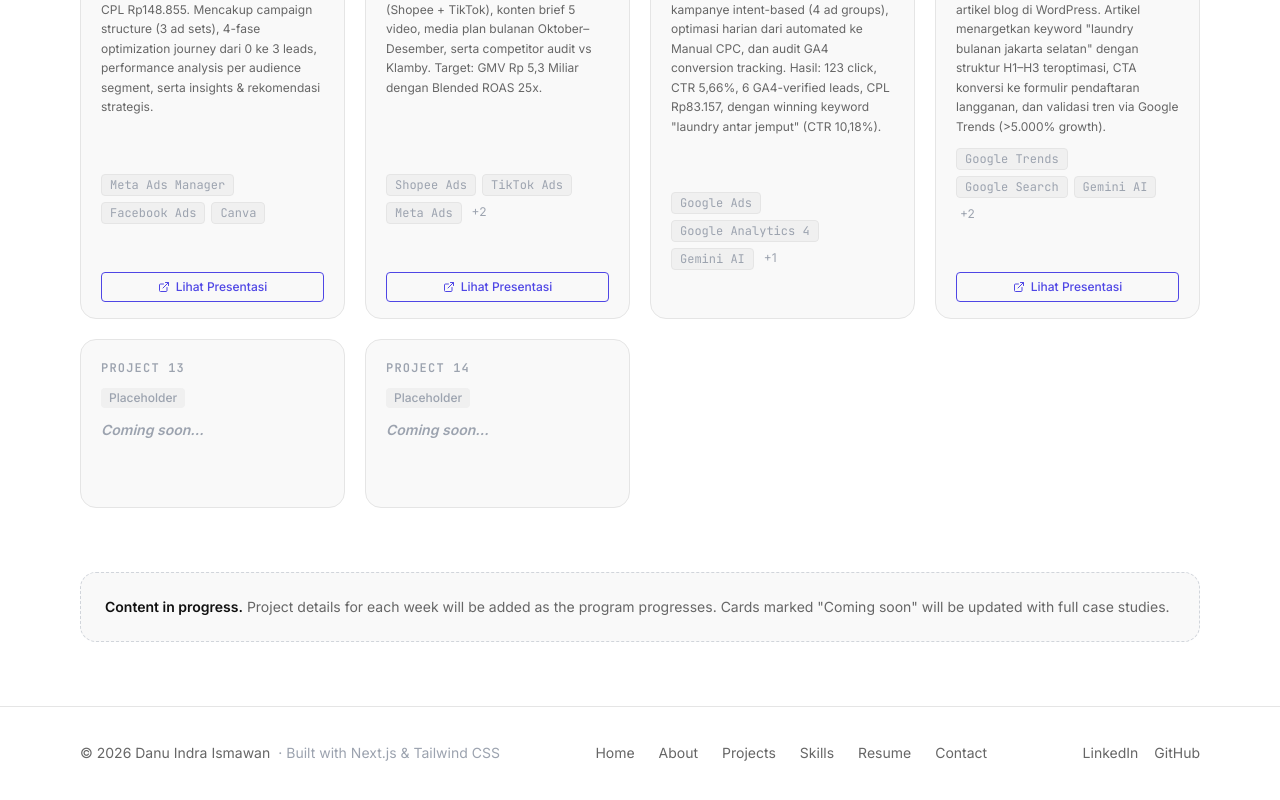
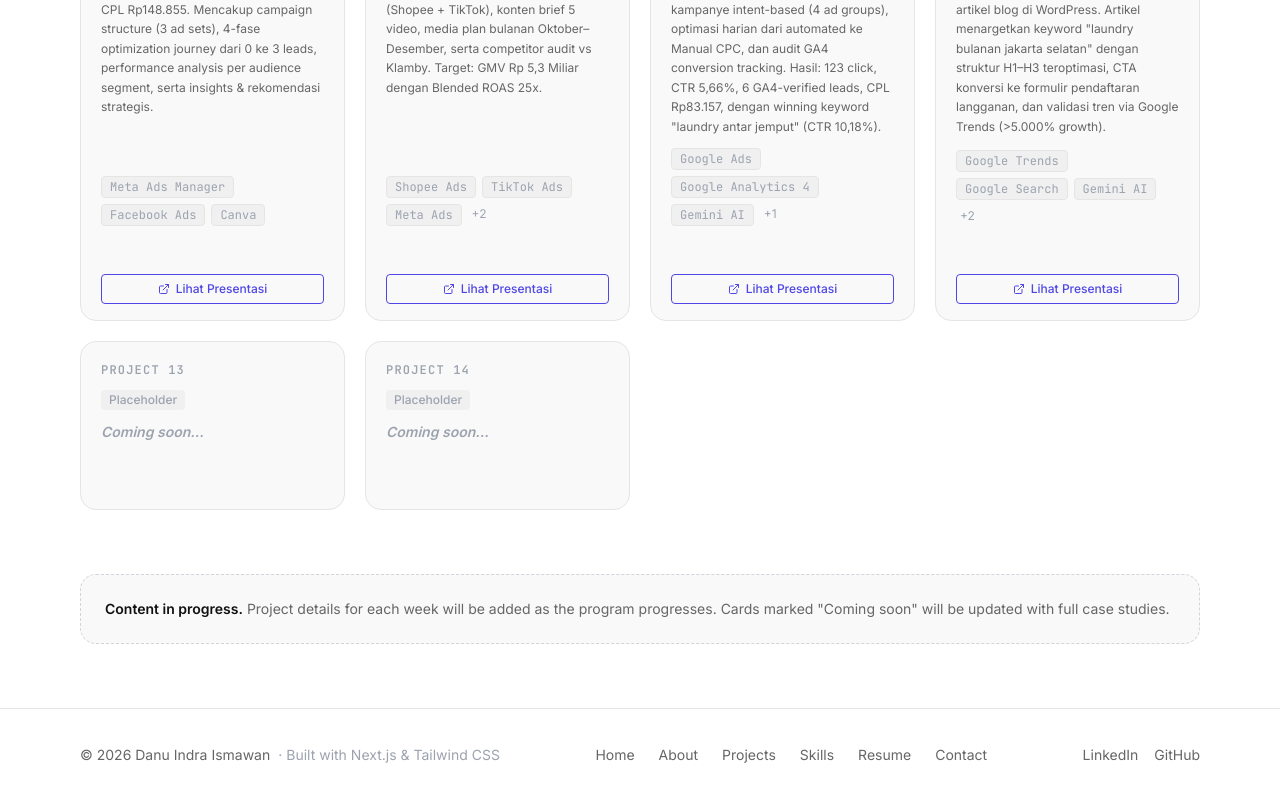
Before and after one commit to danuindra/portfolio-website, a Next.js app: page /journey in a window 1280 px wide. Shown: the part 1881-2681 px from the top of the page. Built offline with nearby package versions, Linux system fonts and the light colour scheme.

Commit message:
fix: add liveUrl for Week 11 WashClub Google Ads

```diff
--- a/src/data/revou-weeks.ts
+++ b/src/data/revou-weeks.ts
@@ -126,6 +126,7 @@ export const revouWeeks: RevoUWeek[] = [
     category: 'Campaign Strategy',
     tools: ['Google Ads', 'Google Analytics 4', 'Gemini AI', 'Google Slides'],
     thumbnail: undefined,
+    liveUrl: 'https://drive.google.com/file/d/1SXvdrmjQGEMXBmrbpFOnOUsZPQ2Zyzea/view?usp=sharing',
     isPlaceholder: false,
   },
   {
```
